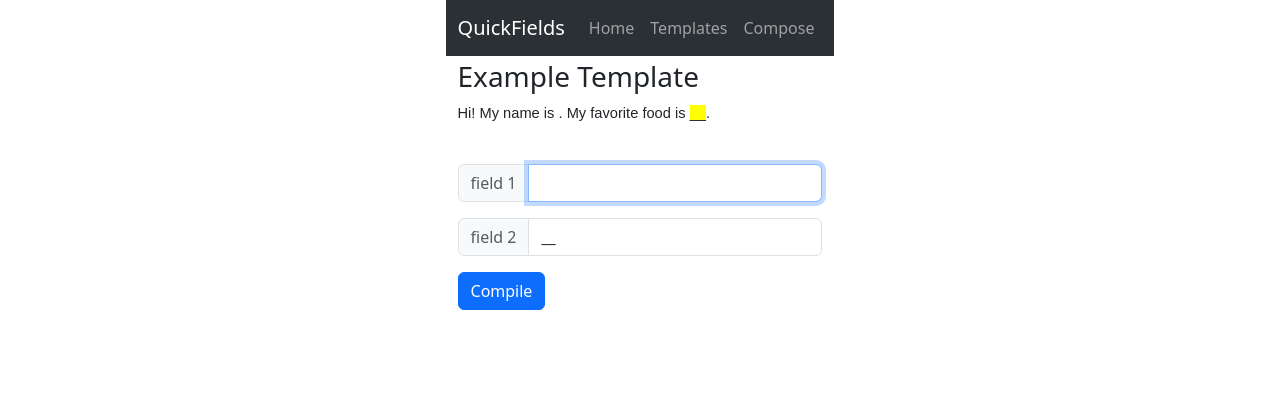
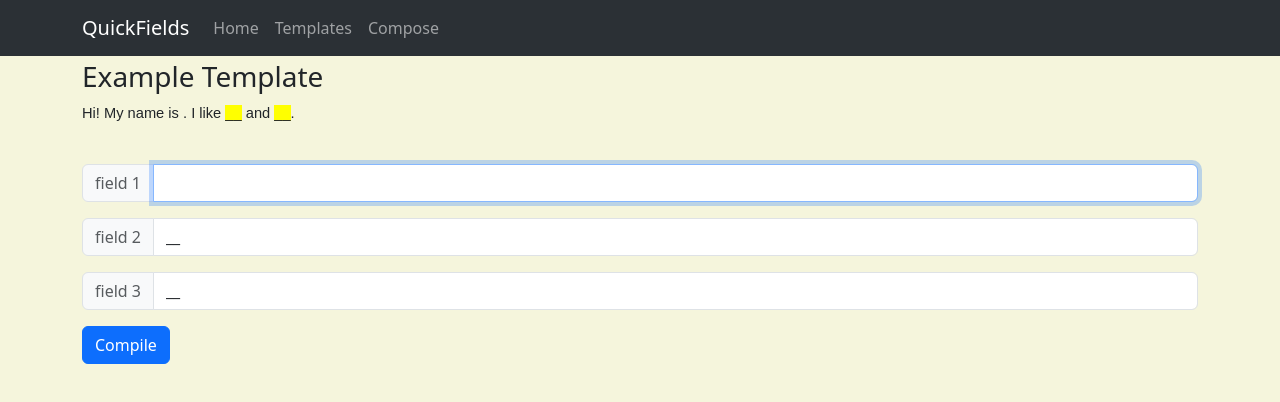
Before and after one commit to macOnGit/macOnGit, a React (Vite) app: page /templates/1 in a window 1280 px wide. Shown: the top 402 px of the page. Built offline with nearby package versions, Linux system fonts and the light colour scheme.

Commit message:
style clean up, moved funcs to utils, one func for modal

```diff
--- a/src/App.css
+++ b/src/App.css
@@ -4,42 +4,3 @@
   padding: 2rem;
   text-align: center;
 }
-
-.logo {
-  height: 6em;
-  padding: 1.5em;
-  will-change: filter;
-  transition: filter 300ms;
-}
-
-.logo:hover {
-  filter: drop-shadow(0 0 2em #646cffaa);
-}
-
-.logo.react:hover {
-  filter: drop-shadow(0 0 2em #61dafbaa);
-}
-
-@keyframes logo-spin {
-  from {
-    transform: rotate(0deg);
-  }
-
-  to {
-    transform: rotate(360deg);
-  }
-}
-
-@media (prefers-reduced-motion: no-preference) {
-  a:nth-of-type(2) .logo {
-    animation: logo-spin infinite 20s linear;
-  }
-}
-
-.card {
-  padding: 2em;
-}
-
-.read-the-docs {
-  color: #888;
-}
--- a/src/App.jsx
+++ b/src/App.jsx
@@ -18,13 +18,12 @@ function App() {
   const [toastData, setToastData] = useState({
     show: false,
   });
-  const [modalShow, setModalShow] = useState(false);
-  const [modalData, setModalData] = useState({});
+  const [modalData, setModalData] = useState({ show: false, });
   const [templates, setTemplates] = useState([
     {
       id: 1,
       template_name: 'Example Template',
-      template_text: 'Hi! My name is __. My favorite food is __.',
+      template_text: 'Hi! My name is __. I like __ and __.',
       template_author: 'Anonymous',
     },
   ]);
@@ -32,8 +31,7 @@ function App() {
     <>
       <SiteNav />
       <MyVerticallyCenteredModal
-        show={modalShow}
-        onHide={() => setModalShow(false)}
+        onHide={() => setModalData({ show: false })}
         modalData={modalData}
       />
       <ToastContainer style={{ zIndex: 100 }} position="top-end">
@@ -63,7 +61,6 @@ function App() {
                   path="/templates/:id"
                   element={
                     <TemplateWithFields
-                      setModalShow={setModalShow}
                       templates={templates}
                       setToastData={setToastData}
                       setModalData={setModalData}
--- a/src/components/modal.jsx
+++ b/src/components/modal.jsx
@@ -2,14 +2,14 @@ import Button from 'react-bootstrap/Button';
 import Modal from 'react-bootstrap/Modal';
 import PropTypes from 'prop-types';
 
-function MyVerticallyCenteredModal({ show, onHide, modalData }) {
+function MyVerticallyCenteredModal({ onHide, modalData }) {
   return (
     <Modal
       size="lg"
       aria-labelledby="contained-modal-title-vcenter"
       centered
       onHide={onHide}
-      show={show}
+      show={modalData.show}
     >
       <Modal.Header closeButton>
         <Modal.Title id="contained-modal-title-vcenter">
@@ -27,7 +27,6 @@ function MyVerticallyCenteredModal({ show, onHide, modalData }) {
 }
 
 MyVerticallyCenteredModal.propTypes = {
-  show: PropTypes.bool,
   onHide: PropTypes.func,
   modalData: PropTypes.object,
 };
--- a/src/components/notFound.jsx
+++ b/src/components/notFound.jsx
@@ -1,3 +1,3 @@
-const NotFound = () => <h1>No such page</h1>;
+const NotFound = () => <h1>No such thing</h1>;
 
 export default NotFound;
--- a/src/components/templateForm.jsx
+++ b/src/components/templateForm.jsx
@@ -5,6 +5,7 @@ import Button from 'react-bootstrap/Button';
 import Form from 'react-bootstrap/Form';
 import Col from 'react-bootstrap/Col';
 import Row from 'react-bootstrap/Row';
+import { getNextHighestID } from '../utils';
 
 const TemplateForm = ({
   templates,
@@ -34,15 +35,6 @@ const TemplateForm = ({
     setTemplateText(template.template_text);
     setTemplateAuthor(template.template_author);
   }, [id, setToastData, navigate, templates]);
-
-  const getNextHighestID = array => {
-    if (!array.length) {
-      return 1;
-    }
-    const ids = array.map(element => element.id);
-    const highestId = Math.max(...ids);
-    return highestId + 1;
-  };
 
   const handleSubmit = event => {
     event.preventDefault();
--- a/src/components/templateWithFields.jsx
+++ b/src/components/templateWithFields.jsx
@@ -5,21 +5,10 @@ import Form from 'react-bootstrap/Form';
 import Button from 'react-bootstrap/Button';
 import InputGroup from 'react-bootstrap/InputGroup';
 import './useTemplateForm.css';
+import { spanWrap } from '../utils';
 
-const spanWrap = (text, key, fieldNumber) => {
-  const isField = typeof fieldNumber !== 'undefined';
-  return (
-    <span
-      key={key}
-      title={isField ? `field ${fieldNumber + 1}` : ''}
-      className={isField ? 'yellow-text' : ''}
-    >
-      {text}
-    </span>
-  );
-};
 
-const TemplateWithFields = ({ setToastData, templates, setModalShow, setModalData }) => {
+const TemplateWithFields = ({ setToastData, templates, setModalData }) => {
   let spanKey = 0;
   let fieldNumber = 0;
   const { id } = useParams();
@@ -51,8 +40,8 @@ const TemplateWithFields = ({ setToastData, templates, setModalShow, setModalDat
     setModalData({
       title: 'Text for: ' + templateName,
       body: compiledText,
+      show: true
     })
-    setModalShow(true);
   };
 
   const parseText = (_sentence, _spans) => {
@@ -126,7 +115,6 @@ const TemplateWithFields = ({ setToastData, templates, setModalShow, setModalDat
 TemplateWithFields.propTypes = {
   setToastData: PropTypes.func,
   templates: PropTypes.array,
-  setModalShow: PropTypes.func,
   setModalData: PropTypes.func,
 };
 
--- a/src/index.css
+++ b/src/index.css
@@ -1,73 +1,5 @@
-:root {
-  font-family: Inter, system-ui, Avenir, Helvetica, Arial, sans-serif;
-  line-height: 1.5;
-  font-weight: 400;
-
-  color-scheme: light dark;
-  color: rgba(255, 255, 255, 0.87);
-  background-color: #242424;
-
-  font-synthesis: none;
-  text-rendering: optimizeLegibility;
-  -webkit-font-smoothing: antialiased;
-  -moz-osx-font-smoothing: grayscale;
-}
-
-a {
-  font-weight: 500;
-  color: #646cff;
-  text-decoration: inherit;
-}
-
-a:hover {
-  color: #535bf2;
-}
-
 body {
-  margin: 0;
-  /* display: flex; */
-  place-items: center;
   min-width: 320px;
   min-height: 100vh;
+  background-color: beige;
 }
-
-h1 {
-  font-size: 3.2em;
-  line-height: 1.1;
-}
-
-button {
-  border-radius: 8px;
-  border: 1px solid transparent;
-  padding: 0.6em 1.2em;
-  font-size: 1em;
-  font-weight: 500;
-  font-family: inherit;
-  background-color: #1a1a1a;
-  cursor: pointer;
-  transition: border-color 0.25s;
-}
-
-button:hover {
-  border-color: #646cff;
-}
-
-button:focus,
-button:focus-visible {
-  outline: 4px auto -webkit-focus-ring-color;
-}
-
-@media (prefers-color-scheme: light) {
-  :root {
-    color: #213547;
-    background-color: #ffffff;
-  }
-
-  a:hover {
-    color: #747bff;
-  }
-
-  button {
-    background-color: #f9f9f9;
-  }
-}
--- /dev/null
+++ b/src/utils.jsx
@@ -0,0 +1,21 @@
+export const getNextHighestID = array => {
+  if (!array.length) {
+    return 1;
+  }
+  const ids = array.map(element => element.id);
+  const highestId = Math.max(...ids);
+  return highestId + 1;
+};
+
+export const spanWrap = (text, key, fieldNumber) => {
+  const isField = typeof fieldNumber !== 'undefined';
+  return (
+    <span
+      key={key}
+      title={isField ? `field ${fieldNumber + 1}` : ''}
+      className={isField ? 'yellow-text' : ''}
+    >
+      {text}
+    </span>
+  );
+};
```
